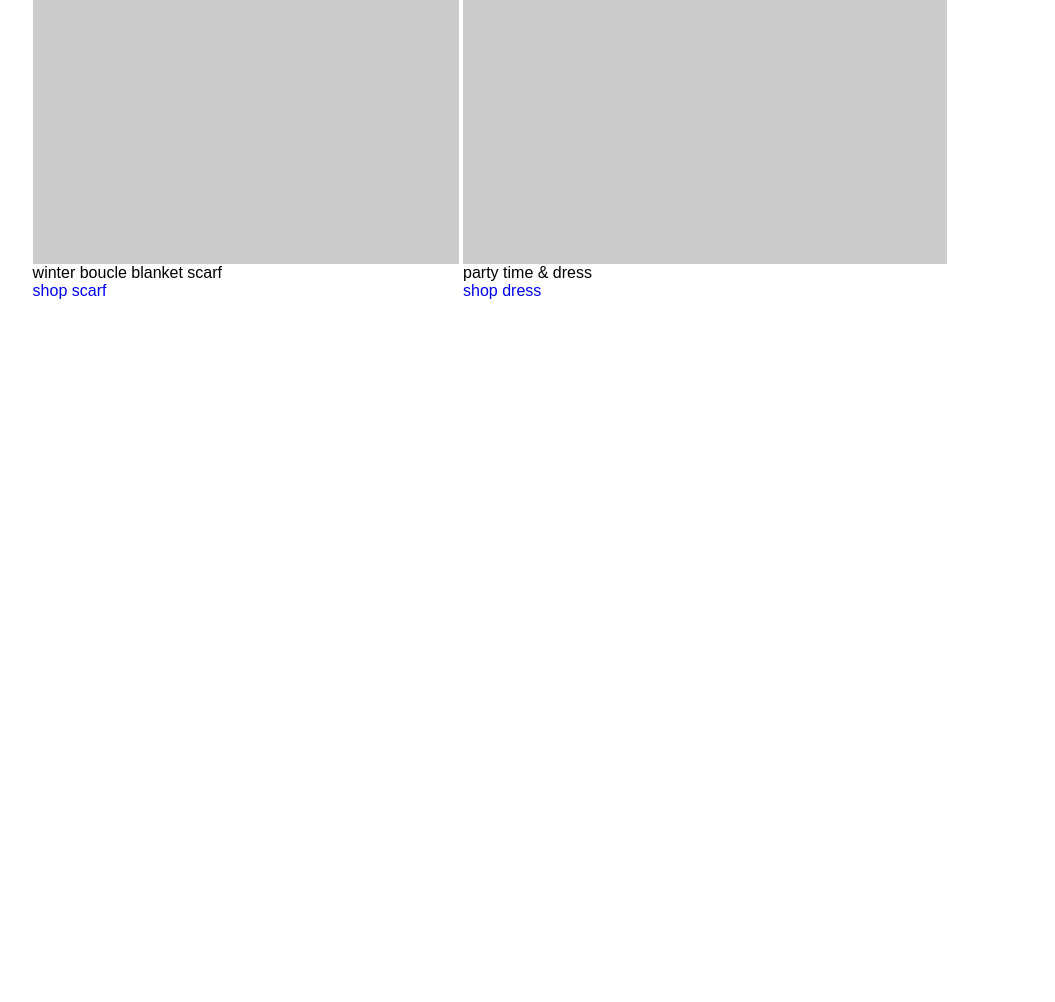
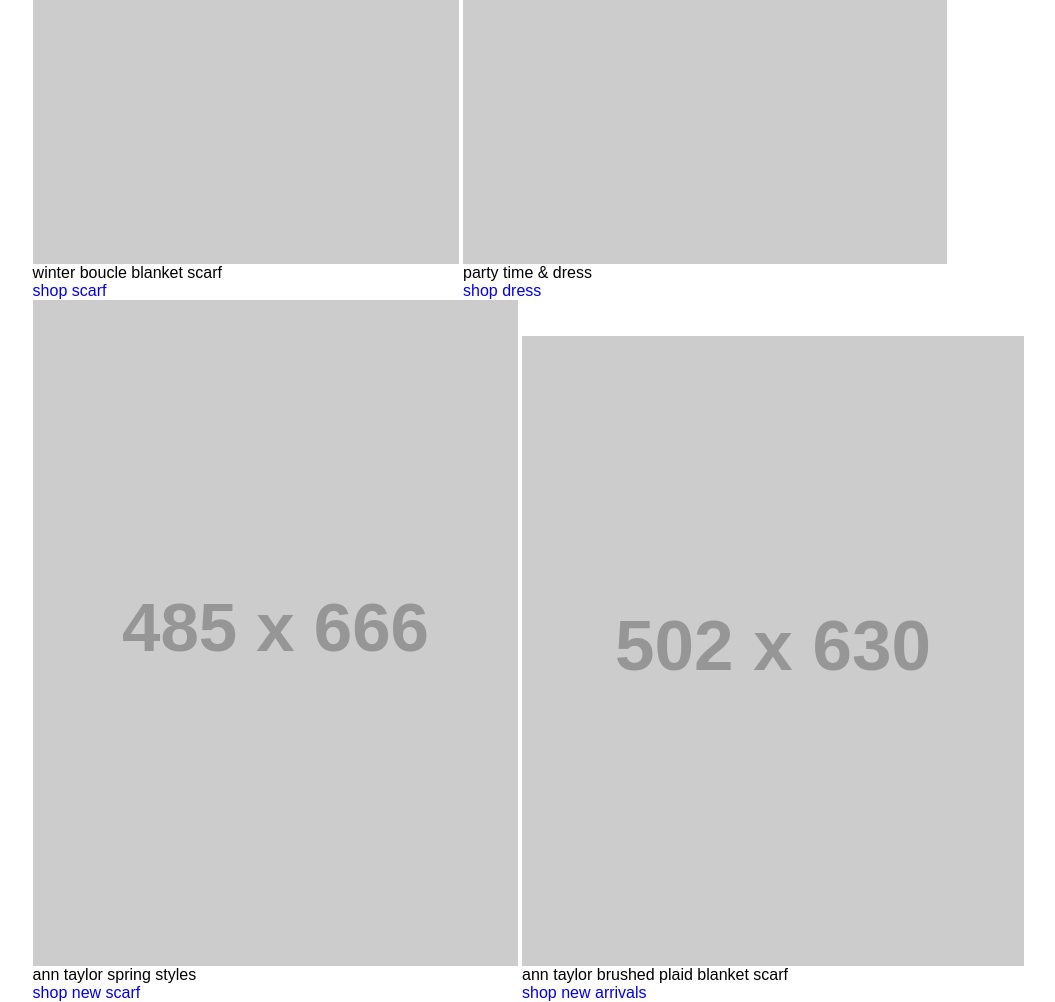
Before and after one commit to Abhijeet-Portfolio/fashion-template-sass, a plain HTML site: page index.html in a window 1280 px wide. Shown: the part 2769-3771 px from the top of the page, without its empty margins (57-1112 px from the left). Before the commit the page ends 3069 px from the top, so only its background shows below. Drawn offline with Linux system fonts and the light colour scheme; placeholder pictures from the web are drawn by us.

Commit message:
spring section html done

```diff
--- a/index.html
+++ b/index.html
@@ -95,6 +95,32 @@
         </div>
       </section>
       <!--winter section ends-->
+      <!--spring section starts-->
+      <section class="spring">
+        <div class="wrapper">
+          <ul>
+            <li>
+              <figure>
+                <img src="https://via.placeholder.com/485x666" alt="model">
+              </figure>
+              <div class="rectangle">
+                <h2>ann taylor spring styles</h2>
+                <h3><a href="#FIXME" title="shop new scarf">shop new scarf</a></h3>
+              </div>
+            </li>
+            <li>
+              <figure>
+                <img src="https://via.placeholder.com/502x630" alt="model">
+              </figure>
+              <div class="rectangle">
+                <h2>ann taylor brushed plaid blanket scarf</h2>
+                <h3><a href="#FIXME" title="shop new arrivals">shop new arrivals</a></h3>
+              </div>
+            </li>
+          </ul>
+        </div>
+      </section>
+      <!--spring section ends-->
     </main>
     <!--main section end-->
 
```
